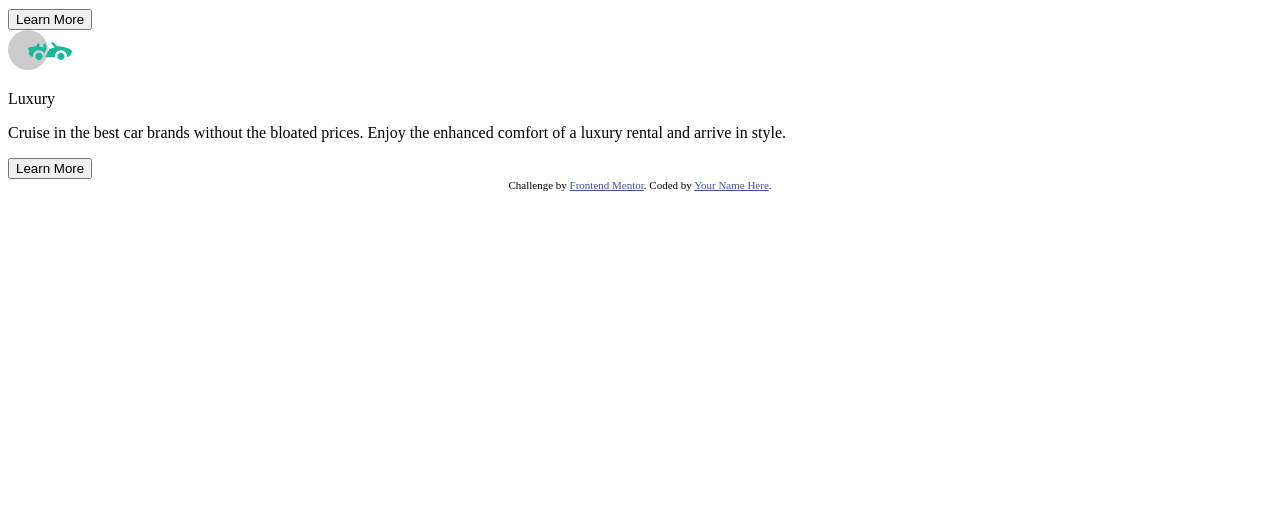
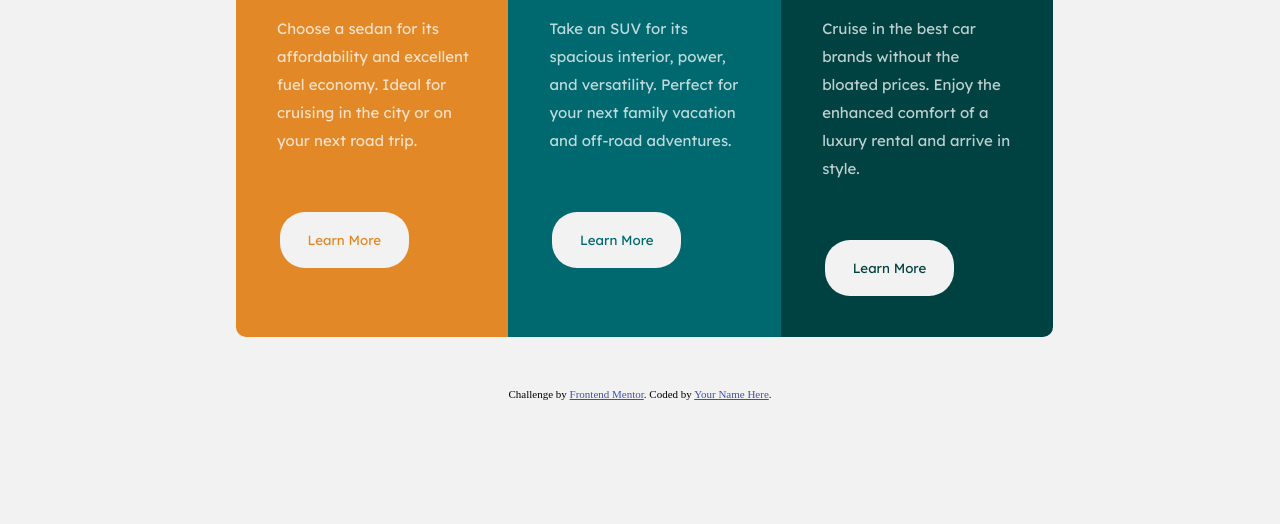
Before and after one commit to alphastand27/3-column-preview-card-component, a plain HTML site: page index.html in a window 1280 px wide. Shown: the part 276-800 px from the top of the page. Drawn offline with Linux system fonts and the light colour scheme.

Commit message:
first css commit

```diff
--- a/index.html
+++ b/index.html
@@ -2,31 +2,35 @@
 <html lang="en">
 <head>
   <meta charset="UTF-8">
-  <meta name="viewport" content="width=device-width, initial-scale=1.0"> <!-- displays site properly based on user's device -->
-
+  <!-- displays site properly based on user's device -->
+  <meta name="viewport" content="width=device-width, initial-scale=1.0">
+  <link rel="preconnect" href="https://fonts.googleapis.com">
+  <link rel="preconnect" href="https://fonts.gstatic.com" crossorigin>
+  <link href="https://fonts.googleapis.com/css2?family=Lexend+Deca:wght@100..900&display=swap" rel="stylesheet">
+  <link href="https://fonts.googleapis.com/css2?family=Big+Shoulders+Display:wght@100..900&display=swap" rel="stylesheet">
   <link rel="icon" type="image/png" sizes="32x32" href="./images/favicon-32x32.png">
   <link rel="stylesheet" href="style.css">
   <title>3-column preview</title>
 </head>
 <body>
-  <main id="car-component">
-    <section class="card">
+  <main id="card-component">
+    <section class="card" id="sedans-card">
       <img src="images/icon-sedans.svg" alt="sedans car icon">
-      <p class="header">Sedans</p>
+      <p class="header">SEDANS</p>
       <p class="intro">Choose a sedan for its affordability and excellent fuel economy. Ideal for cruising in the city
       or on your next road trip.</p>
       <button type="button">Learn More</button>
     </section>
-    <section class="card">
+    <section class="card" id="suvs-card">
       <img src="images/icon-suvs.svg" alt="suv car icon">
-      <p class="header">SUVs</p>
+      <p class="header">SUVS</p>
       <p class="intro">Take an SUV for its spacious interior, power, and versatility. Perfect for your next family vacation
       and off-road adventures.</p>
       <button type="button">Learn More</button>
     </section>
-    <section class="card">
+    <section class="card" id="luxury-card">
       <img src="images/icon-luxury.svg" alt="luxury car icon">
-      <p class="header">Luxury</p>
+      <p class="header">LUXURY</p>
       <p class="intro">Cruise in the best car brands without the bloated prices. Enjoy the enhanced comfort of a luxury
       rental and arrive in style.</p>
       <button type="button">Learn More</button>
--- a/style.css
+++ b/style.css
@@ -1,4 +1,108 @@
+/*Mobile first approach*/
 
+:root {
+    /*Primary Colors*/
+    --Bright-orange: hsl(31, 77%, 52%);
+    --Dark-cyan: hsl(184, 100%, 22%);
+    --Very-dark-cyan: hsl(179, 100%, 13%);
+    /*Neutral colors*/
+    /*paragraphs*/
+    --Transparent-white: hsla(0, 0%, 100%, 0.75);
+    /*background, headings, buttons*/
+    --Very-light-gray: hsl(0, 0%, 95%);
+}
+
+body {
+    Font-size: 15px;
+    background-color: var(--Very-light-gray);
+}
+
+#card-component {
+    display: flex;
+    flex-direction: column;
+    margin: 10% auto 10% auto;
+    max-width: 375px;
+}
+
+.card {
+    display: flex;
+    flex-direction: column;
+    text-align: start;
+    padding: 15%;
+}
+
+#sedans-card {
+    background-color: var(--Bright-orange);
+    border-radius: 15px 15px 0 0;
+}
+
+#sedans-card button {
+    color: var(--Bright-orange);
+}
+
+#sedans-card button:hover {
+    color: var(--Very-light-gray);
+    border: 2px solid var(--Very-light-gray);
+    background-color: var(--Bright-orange);
+}
+
+#suvs-card {
+    background-color: var(--Dark-cyan);
+}
+
+#suvs-card button {
+    color: var(--Dark-cyan);
+}
+
+#suvs-card button:hover {
+    color: var(--Very-light-gray);
+    border: 2px solid var(--Very-light-gray);
+    background-color: var(--Dark-cyan);
+}
+
+#luxury-card {
+    background-color: var(--Very-dark-cyan);
+    border-radius: 0 0 15px 15px;
+}
+
+#luxury-card button {
+    color: var(--Very-dark-cyan);
+}
+
+#luxury-card button:hover {
+    color: var(--Very-light-gray);
+    border: 2px solid var(--Very-light-gray);
+    background-color: var(--Very-dark-cyan);
+}
+
+img {
+    width: 25%;
+}
+
+.header {
+    color: var(--Very-light-gray);
+    font-weight: 700;
+    font-size: 5vh;
+    font-family: "Big Shoulders Display", sans-serif;
+}
+
+.intro {
+    color: var(--Transparent-white);
+    font-family: "Lexend Deca", sans-serif;
+    font-weight: 400;
+    margin: -5% 10% 10% 0;
+    line-height: 3.5vh;
+}
+
+button {
+    background-color: var(--Very-light-gray);
+    border: none;
+    border-radius: 25px;
+    width: 58%;
+    height: 6vh;
+    font-family: "Lexend Deca", sans-serif;
+    font-weight: 400;
+}
 
 .attribution {
     font-size: 11px;
@@ -8,3 +112,43 @@
 .attribution a {
     color: hsl(228, 45%, 44%);
 }
+
+@media only screen and (min-width: 600px) {
+    #card-component {
+        display: flex;
+        flex-direction: row;
+        margin: 8% auto 4% 18%;
+        max-width: 1440px;
+    }
+
+    .card {
+        padding: 4%;
+        max-width: 18.3%;
+    }
+
+    #sedans-card {
+        border-radius: 10px 0 0 10px;
+    }
+
+    #luxury-card {
+        border-radius: 0 10px 10px 0;
+    }
+
+    #luxury-card .intro {
+        margin-right: -3%;
+    }
+
+    img {
+        width: 25%;
+    }
+
+    .intro {
+        margin: -5% -3% 30% 0;
+    }
+
+    button {
+        margin-left: 1.5%;
+        width: 68%;
+        height: 7vh;
+    }
+}
```
Also changed, not shown: screenshots/Screenshot from 2024-09-04 18-33-43.png (added), 1 other file.
